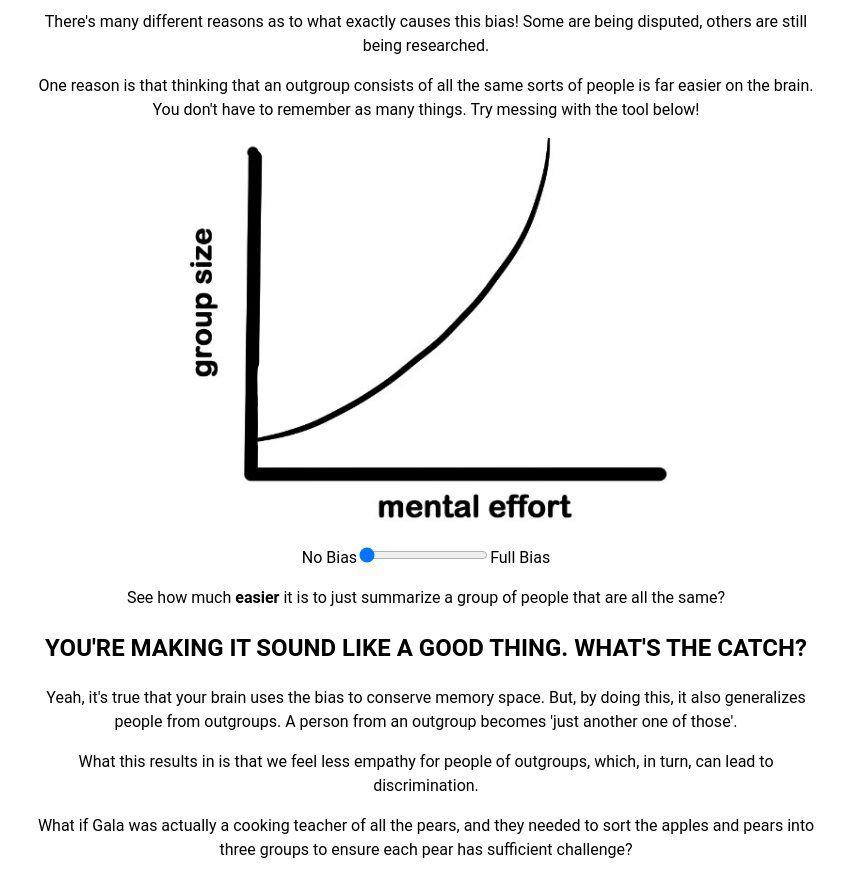
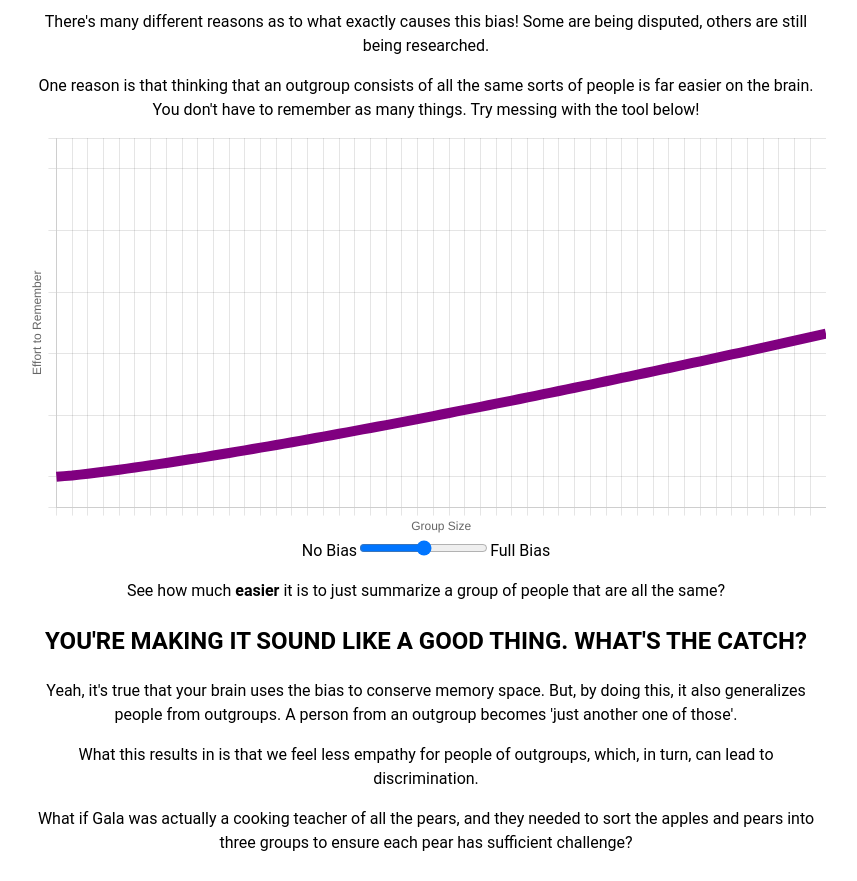
Before and after one commit to AxiDragon/outgroup-odyssey, a React (Create React App) app: page / in a window 1280 px wide. Shown: the part 5400-6281 px from the top of the page, without its empty margins (214-1071 px from the left). Built offline with nearby package versions, Linux system fonts and the light colour scheme.

Commit message:
Implement base MemoryGraphSlider

```diff
--- a/package.json
+++ b/package.json
@@ -11,8 +11,10 @@
     "@types/node": "^16.7.13",
     "@types/react": "^18.0.0",
     "@types/react-dom": "^18.0.0",
+    "chart.js": "^4.4.7",
     "craco": "^0.0.3",
     "react": "^19.0.0",
+    "react-chartjs-2": "^5.2.0",
     "react-dom": "^19.0.0",
     "react-scripts": "5.0.1",
     "typescript": "^4.4.2",
--- /dev/null
+++ b/src/components/interactables/MemoryGraphSlider.tsx
@@ -0,0 +1,93 @@
+
+import { Chart, CategoryScale, LinearScale, Title, Tooltip, Legend, PointElement, LineElement } from "chart.js";
+import { useState } from "react";
+import { Line } from "react-chartjs-2";
+
+Chart.register(CategoryScale, LinearScale, LineElement, PointElement, Title, Tooltip, Legend);
+
+const MemoryGraphSlider = () => {
+	const pointCount = 50;
+	const [bias, setBias] = useState(0.5);
+
+	const onBiasChange = (newValue: number) => {
+		setBias(newValue);
+	}
+
+	const generateData = (formula: (x: number) => number, points: number[]) => {
+		return points.map(formula);
+	}
+
+	const formula = (x: number) => Math.pow(x * bias, 1.2);
+
+	const yPoints = generateData(formula, Array.from({ length: pointCount }, (_, i) => i));
+
+	const data = {
+		labels: Array.from({ length: pointCount }, (_, i) => i),
+		datasets: [
+			{
+				data: yPoints,
+				fill: false,
+				borderColor: `rgb(${bias * 255},0,${(1 - bias) * 255})`,
+				borderWidth: 10,
+				tension: 0.1,
+			},
+		],
+	};
+
+	const options = {
+		responsive: true,
+		animation: {
+			duration: 0,
+		},
+		plugins: {
+			legend: {
+				display: false,
+			},
+		},
+		elements: {
+			point: {
+				radius: 0,
+			},
+		},
+		scales: {
+			x: {
+				ticks: {
+					display: false,
+				},
+				title: {
+					display: true,
+					text: "Group Size",
+				}
+			},
+			y: {
+				min: -10,
+				max: 110,
+				ticks: {
+					display: false,
+				},
+				title: {
+					display: true,
+					text: "Effort to Remember",
+				}
+			},
+		},
+	}
+
+	return (<div>
+		<Line data={data} options={options} />
+		<div>
+			<span>No Bias</span>
+			<input
+				type="range"
+				min={0.0}
+				max={1.0}
+				value={bias}
+				step={0.01}
+				onChange={(e) => onBiasChange(parseFloat(e.target.value))}
+			/>
+			<span>Full Bias</span>
+		</div>
+	</div>);
+};
+
+export default MemoryGraphSlider;
--- a/src/components/sections/CauseSection.tsx
+++ b/src/components/sections/CauseSection.tsx
@@ -1,4 +1,5 @@
-import SliderImage from "../interactables/SliderImage";
+import SliderImage from "@c/interactables/SliderImage";
+import MemoryGraphSlider from "@c/interactables/MemoryGraphSlider";
 
 import fullBias from "@a/placeholder/cause-full-bias.jpg";
 import midBias from "@a/placeholder/cause-mid-bias.jpg";
@@ -13,7 +14,7 @@ const CauseSection = () => {
 			<p>One reason is that thinking that an outgroup consists of all the same sorts of people
 				is far easier on the brain. You don't have to remember as many things.
 				Try messing with the tool below!</p>
-			<SliderImage images={[noBias, midBias, fullBias]} />
+			<MemoryGraphSlider />
 			<p>See how much <b>easier</b> it is to just summarize a group of people that are all the same?</p>
 		</div>
 	);
```
Also changed, not shown: 1 other file (tests, documents, lock files or other folders).
